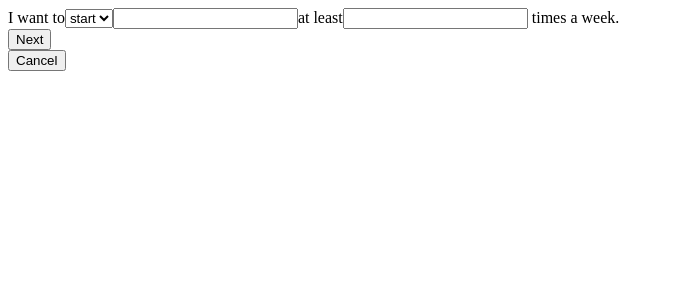
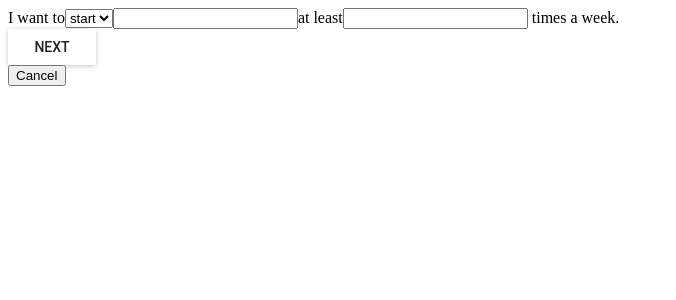
Before and after one commit to DoOrDont/DoOrDont, a React (Create React App) app in the folder react-client/: page /creategoal in a window 1280 px wide. Shown: the top 300 px of the page, without its empty margins (0-676 px from the left). Built offline with nearby package versions, Linux system fonts and the light colour scheme; the HTML template or start-up script is replaced by a standard one.

Commit message:
Add redirects to CreateGoals and Review components and store goal data in sessionStorage

```diff
--- a/react-client/src/components/CreateGoal.jsx
+++ b/react-client/src/components/CreateGoal.jsx
@@ -1,5 +1,5 @@
 import React from 'react';
-import { Link } from 'react-router-dom';
+import { Link, Redirect } from 'react-router-dom';
 import { RaisedButton, TextField } from 'material-ui';
 const jwtDecode = require('jwt-decode');
 
@@ -42,6 +42,10 @@ class CreateGoal extends React.Component {
     let token = window.sessionStorage.getItem('accessToken');
     let tokenObj = jwtDecode(token);
     goalObj.username = tokenObj.username;
+    goalObj.description = this.state.description;
+    goalObj.initiate = this.state.initiate;
+    goalObj.frequency = this.state.frequency;
+    window.sessionStorage.setItem('goalObj', JSON.stringify(goalObj));
     this.setState({ submitted: true })
     e.preventDefault();
 
@@ -64,7 +68,7 @@ class CreateGoal extends React.Component {
           <input type="number" value={this.state.frequency}
           onChange={(e) => this.handleInputChange('frequency', e)}/> times a week. <br/>
 
-          <input type="submit" value="Next" />
+          <RaisedButton label="Next" onClick={this.handleSubmit}/>
 
           {/* My punishment will be:
           <input type="text" value={this.state.punishment}
--- a/react-client/src/components/Review.jsx
+++ b/react-client/src/components/Review.jsx
@@ -1,5 +1,5 @@
 import React from 'react';
-import { Link } from 'react-router-dom';
+import { Link, Redirect } from 'react-router-dom';
 import { RaisedButton, TextField } from 'material-ui';
 
 class Review extends React.Component {
@@ -25,6 +25,8 @@ class Review extends React.Component {
       .then((response) => {
         if (response.status === 200) {
           // response.body.goalId
+          window.sessionStorage.newestGoalId = response.body.goalId.toString();
+          this.handleSuccess();
         }
       })
       .catch(function (error) {
@@ -40,6 +42,7 @@ class Review extends React.Component {
   render() {
     return (
       <div>
+        {this.state.success === true ? <Redirect to="/" /> : ''}
         <div id="goalFreq">
           <h2>I want to {this.state.goal.description}
               at least {this.state.goal.frequency} times a week.
```
